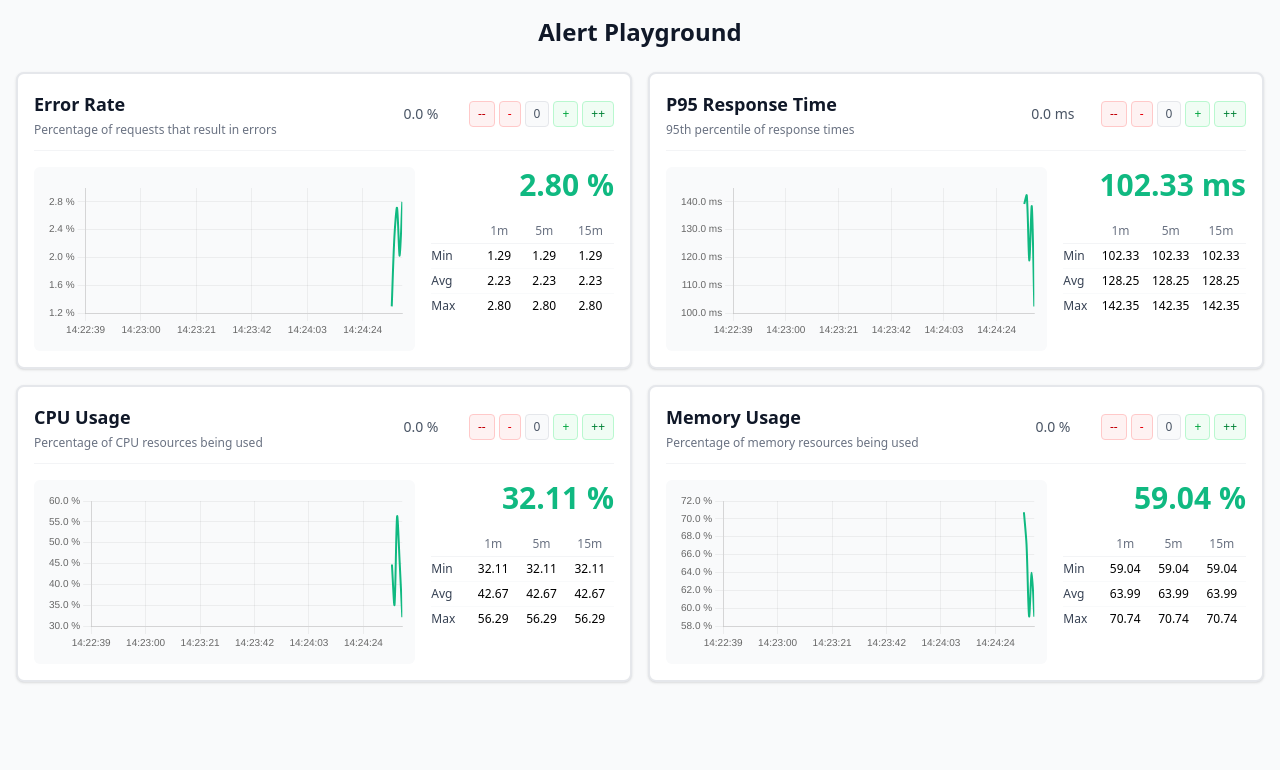
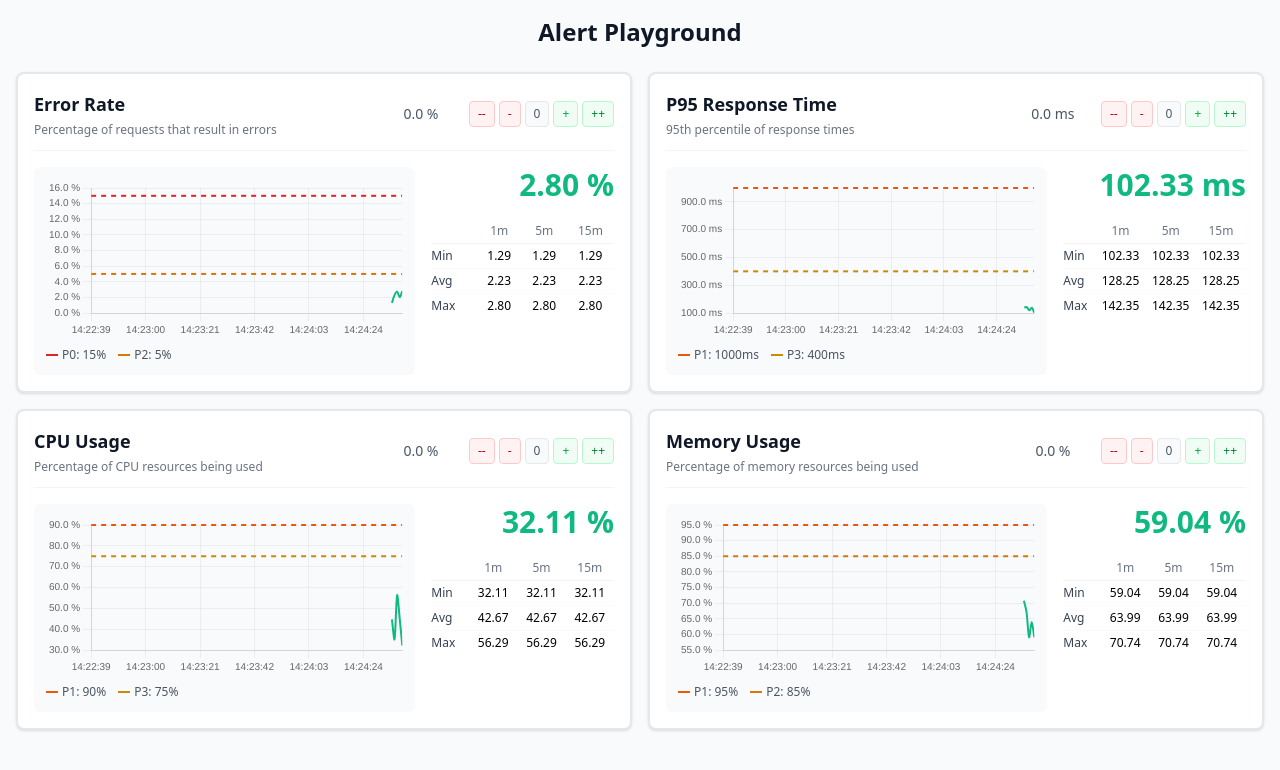
Before and after one commit to vmorsell/alert-playground, a React (Vite) app: page / in a window 1280 px wide. Shown: the top 770 px of the page. Built offline with nearby package versions, Linux system fonts and the light colour scheme.

Commit message:
plot alert thresholds

```diff
--- a/src/components/MetricChart.tsx
+++ b/src/components/MetricChart.tsx
@@ -11,7 +11,8 @@ import {
   TimeScale,
 } from 'chart.js';
 import 'chartjs-adapter-date-fns';
-import type { MetricDataPoint } from '../types/metrics';
+import type { MetricDataPoint, AlertThreshold } from '../types/metrics';
+import { ALERT_COLORS } from '../config/metrics';
 
 ChartJS.register(
   CategoryScale,
@@ -29,16 +30,35 @@ interface MetricChartProps {
   unit: string;
   dataPoints: MetricDataPoint[];
   color?: string;
+  alertThresholds?: AlertThreshold[];
 }
 
 export const MetricChart: React.FC<MetricChartProps> = ({
   title,
   unit,
   dataPoints,
-  color = '#3b82f6'
+  color = '#3b82f6',
+  alertThresholds = []
 }) => {
   const now = new Date();
   const twoMinutesAgo = new Date(now.getTime() - 120 * 1000); // 120 seconds ago
+
+  // Create threshold datasets
+  const thresholdDatasets = alertThresholds.map(threshold => ({
+    label: `${threshold.priority} Threshold`,
+    data: [
+      { x: twoMinutesAgo.getTime(), y: threshold.threshold },
+      { x: now.getTime(), y: threshold.threshold }
+    ],
+    borderColor: ALERT_COLORS[threshold.priority],
+    backgroundColor: 'transparent',
+    borderWidth: 2,
+    borderDash: [5, 5],
+    pointRadius: 0,
+    pointHoverRadius: 0,
+    fill: false,
+    tension: 0,
+  }));
 
   const chartData = {
     datasets: [
@@ -56,6 +76,7 @@ export const MetricChart: React.FC<MetricChartProps> = ({
         fill: true,
         tension: 0.3,
       },
+      ...thresholdDatasets,
     ],
   };
 
@@ -77,8 +98,16 @@ export const MetricChart: React.FC<MetricChartProps> = ({
       tooltip: {
         callbacks: {
           label: (context: any) => {
+            const datasetLabel = context.dataset.label;
+            if (datasetLabel && datasetLabel.includes('Threshold')) {
+              return `${datasetLabel}: ${context.parsed.y.toFixed(2)} ${unit}`;
+            }
             return `${context.parsed.y.toFixed(2)} ${unit}`;
           },
+        },
+        filter: (tooltipItem: any) => {
+          // Only show tooltip for the main data line when hovering over threshold lines
+          return !tooltipItem.dataset.label?.includes('Threshold') || tooltipItem.datasetIndex === 0;
         },
       },
     },
--- a/src/components/MetricDashboard.tsx
+++ b/src/components/MetricDashboard.tsx
@@ -144,7 +144,25 @@ export const MetricDashboard: React.FC = () => {
                         unit={config.unit}
                         dataPoints={metric.dataPoints.slice(-120)} // Last 2 minutes
                         color={alertColor}
+                        alertThresholds={config.alertThresholds}
                       />
+
+                      {/* Threshold Legend */}
+                      {config.alertThresholds.length > 0 && (
+                        <div className="flex gap-3 mt-2 text-xs">
+                          {config.alertThresholds.map(threshold => (
+                            <div key={threshold.priority} className="flex items-center gap-1">
+                              <div
+                                className="w-3 h-0.5 border-dashed border-t-2"
+                                style={{ borderColor: ALERT_COLORS[threshold.priority] }}
+                              />
+                              <span className="text-gray-600">
+                                {threshold.priority}: {threshold.threshold}{config.unit}
+                              </span>
+                            </div>
+                          ))}
+                        </div>
+                      )}
                     </div>
                   </div>
 
```
